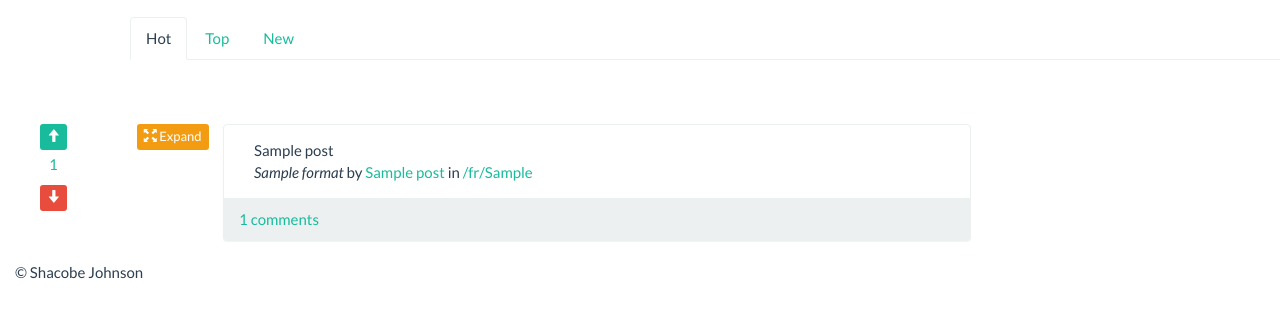
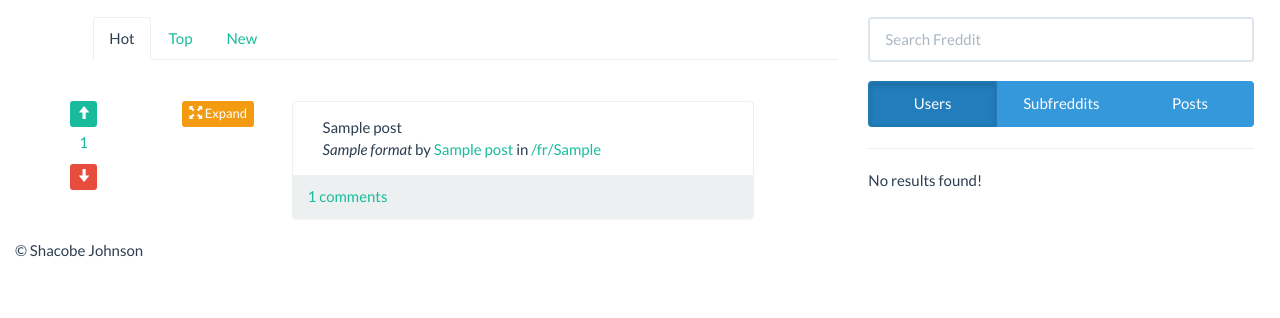
Before and after one commit to CobeMakarov/freddit, a Flask app: template templates/front_page.html in a window 1280 px wide. Shown: the part 60-378 px from the top of the page. Run offline with Flask 2, Linux system fonts and the light colour scheme; the template is opened without the code that fills it: most values are stand-ins (such as "Sample title", 1, 10 or a date in 2020); some libraries are stand-ins or nearby versions.

Commit message:
search complete for front page and subfreddit

```diff
--- a/server.py
+++ b/server.py
@@ -1,21 +1,20 @@
 import os
 import uuid
+import timeago, datetime
 
+from flask_socketio import SocketIO, emit
+from werkzeug import check_password_hash, generate_password_hash
 from flask import Flask, render_template, session, request, url_for, redirect
-from flask_socketio import SocketIO, emit
 
-from subfreddit import subfreddit
-from database import database
 from user import user
 from misc import misc
 from chat import chat
+from search import search as search_for
+from database import database
+from subfreddit import subfreddit
 
 from post import post as post_obj
 from comment import comment as cmt_obj
-
-from werkzeug import check_password_hash, generate_password_hash
-
-import timeago, datetime
 
 app = Flask(__name__)
 app.secret_key = 'F12Zr47j\3yX R~X@H!jmM]Lwf/,?KT'
@@ -172,6 +171,48 @@ def render_sub_sort(name=None, sort=None):
             return render_template('subfreddit.html',
                                    client=client, posts=sub.get_posts(sort), subfreddits=client.subfreddits,
                                    sub=sub, ago=timeago, date=datetime, is_mod=client.is_mod(sub.id))
+
+@app.route('/fr/subscribe/<id>')
+def subscribe(id=None):
+    if id is None:
+        return None;
+
+    if not session.get('authenticated'):
+        return redirect(url_for('frontpage'))
+
+    db.connect()
+
+    client = user(session['user_id'], db)
+
+    sub = subfreddit(id, db)
+
+    if sub is not None:
+        client.subscribe(id)
+
+    return render_template('subfreddit.html',
+                           client=client, posts=sub.get_posts("hot"), subfreddits=client.subfreddits,
+                           sub=sub, ago=timeago, date=datetime, is_mod=client.is_mod(sub.id))
+
+@app.route('/fr/unsubscribe/<id>')
+def unsubscribe(id=None):
+    if id is None:
+        return None;
+
+    if not session.get('authenticated'):
+        return redirect(url_for('frontpage'))
+
+    db.connect()
+
+    client = user(session['user_id'], db)
+
+    sub = subfreddit(id, db)
+
+    if sub is not None:
+        client.unsubscribe(id)
+
+    return render_template('subfreddit.html',
+                           client=client, posts=sub.get_posts("hot"), subfreddits=client.subfreddits,
+                           sub=sub, ago=timeago, date=datetime, is_mod=client.is_mod(sub.id))
 
 @app.route('/p/<id>')
 def render_post(id=None):
@@ -441,6 +482,37 @@ def try_bulk_save():
     if chat_manager.bulk_save(socket_new_messages):
         del socket_new_messages[:]
 
+@socketio.on('try_search')
+def try_search(query, param):
+    if not session.get('authenticated'):
+        return redirect(url_for('frontpage'))
+
+    db.connect()
+
+    results = ""
+
+    print query
+
+    if param == "users":
+        results = search_for.users(query, db)
+    elif param == "subfreddits":
+        results = search_for.subfreddits(query, db)
+    elif param == "posts":
+        results = search_for.posts(query, db)
+
+    emit('refresh_results', results)
+
+@socketio.on('try_subfreddit_search')
+def try_search_subfreddit(query, sub):
+    if not session.get('authenticated'):
+        return redirect(url_for('frontpage'))
+
+    db.connect()
+
+    results = search_for.posts_in_sub(query, sub, db)
+
+    emit('refresh_results', results)
+
 # start the server
 if __name__ == '__main__':
     socketio.run(app, host='0.0.0.0', port=8080, debug=True)
--- /dev/null
+++ b/static/scripts/search.js
@@ -0,0 +1,88 @@
+var search_app = angular.module('search_app', []);
+
+var typing_timer;
+
+var pulsate_interval;
+
+search_app.controller('SearchController', function($scope) {
+    var socket = io.connect('http://' + document.domain + ':' + location.port);
+
+    $scope.search_results = []
+
+    socket.on('refresh_results', function(results) {
+        setTimeout(function() {
+            $('#search_query').val("");
+            $('#subfreddit_search').val("");
+
+            $('#search_text').fadeOut(750, function() {
+                $scope.search_results = results;
+                $scope.$apply();
+            });
+        }, 2000)
+    })
+
+    $('#search_query').on('keyup', function() {
+        clearTimeout(typing_timer);
+
+        if($('#search_query').val()){
+            typing_timer = setTimeout(function() {
+
+                var val = $('#search_query').val();
+
+                if (val.length >= 3) {
+                    var search_param = '';
+
+                    if($('#search_users').hasClass('active')) {
+                        search_param = 'users';
+                    } else if($('#search_subfreddits').hasClass('active')) {
+                        search_param = 'subfreddits';
+                    } else if($('#search_posts').hasClass('active')) {
+                        search_param = 'posts';
+                    }
+
+                    $('#search_text').text("searching..");
+                    $('#search_text').fadeIn(750);
+
+                    socket.emit('try_search', val, search_param);
+                } else {
+                    $('#search_text').text("search query needs to be 3+ characters..");
+                    $('#search_text').fadeIn(750);
+                }
+            }, 1500);
+        }
+    });
+
+    $('.subfreddit_search_submit').on('click', function() {
+        var val = $('#subfreddit_search').val();
+
+        if (val.length > 3) {
+            $('#search_text').text("searching..");
+            $('#search_text').fadeIn(750);
+
+            socket.emit('try_subfreddit_search', val, $(this).attr('id'));
+        } else {
+            $('#search_text').text("search query needs to be 3+ characters..");
+            $('#search_text').fadeIn(750);
+        }
+    })
+});
+
+$(document).ready(function() {
+    $('#search_users').on('click', function() {
+        $(this).addClass('active');
+        $('#search_subfreddits').removeClass('active');
+        $('#search_posts').removeClass('active');
+    })
+
+    $('#search_subfreddits').on('click', function() {
+        $(this).addClass('active');
+        $('#search_users').removeClass('active');
+        $('#search_posts').removeClass('active');
+    })
+
+    $('#search_posts').on('click', function() {
+        $(this).addClass('active');
+        $('#search_subfreddits').removeClass('active');
+        $('#search_users').removeClass('active');
+    })
+})
--- /dev/null
+++ b/static/styles/bootstrap-extra.css
@@ -0,0 +1,3 @@
+input[type="text"] {
+    box-sizing: border-box;
+}
--- a/templates/front_page.html
+++ b/templates/front_page.html
@@ -1,6 +1,7 @@
 {% extends "front_page_layout.html" %}
 
 {% block content %}
+<div class="col-md-8">
     <div class="col-md-1"></div>
     <div class="col-md-11" style="padding-bottom: 5%; padding-left: 3%;">
         <div class="row">
@@ -19,7 +20,7 @@
         {% for post in posts %}
         <div class="col-md-12">
             <div class="row">
-            <div class="col-md-1 text-center">
+            <div class="col-md-2 text-center">
                 {% set client_vote_status = client.has_voted(post.id, true) %}
                 <div class="col-md-12">
                     {% if client_vote_status == 1 %}
@@ -56,7 +57,7 @@
             <div class="col-md-10">
                 <div class="row">
                     <div class="col-md-12">
-                        <div class="col-md-1">
+                        <div class="col-md-2">
                             <button type="button" class="btn btn-warning btn-xs post-expand">
                                 <span class="span6 glyphicon glyphicon-fullscreen"></span>  Expand
                             </button>
@@ -97,4 +98,50 @@
         </div>
         {% endfor %}
     {% endif %}
+</div>
+
+<div class="col-md-4" ng-controller="SearchController">
+    <div class="affix" style="padding-right: 2%;">
+        <div class="row" style="padding-bottom: 5%;">
+            <div class="col-md-12">
+                <form class="form">
+                    <div class="row" style="padding-bottom: 5%;">
+                        <div class="col-md-12">
+                            <input type="text" class="form-control" placeholder="Search Freddit" id="search_query" />
+                            <span id="search_text" class="help-block text-warning" style="display:none;">searching...</span>
+                        </div>
+                    </div>
+                    <div class="btn-group btn-group-justified">
+                        <div class="btn-group">
+                            <button type="button" class="btn btn-info active" id="search_users">Users</button>
+                        </div>
+                        <div class="btn-group">
+                            <button type="button" class="btn btn-info" id="search_subfreddits">Subfreddits</button>
+                        </div>
+                        <div class="btn-group">
+                            <button type="button" class="btn btn-info" id="search_posts">Posts</button>
+                        </div>
+                    </div>
+                    <hr>
+                </form>
+                <div class="pre-scrollable">
+                    <div ng-if="search_results.length > 0">
+                        <div class="row" ng-repeat="sr in search_results">
+                            <div class="col-md-1"></div>
+                            <div class="col-md-10">
+                                <h4><a href="{{ '{{ sr.link }}' }}" ng-bind="sr.name"></a> {{ '{{ sr.extra }}' }}</h4>
+                                <h5 ng-bind="sr.desc"></h5>
+                                <hr>
+                            </div>
+                            <div class="col-md-1"></div>
+                        </div>
+                    </div>
+                    <div ng-if="search_results.length <= 0">
+                        No results found!
+                    </div>
+                </div>
+            </div>
+        </div>
+    </div>
+</div>
 {% endblock %}
--- a/templates/front_page_layout.html
+++ b/templates/front_page_layout.html
@@ -1,5 +1,5 @@
 <!DOCTYPE html>
-<html lang="en">
+<html lang="en" ng-app="search_app">
     <head>
         <meta charset="UTF-8">
         <title>Freddit: Front Page</title>
@@ -9,6 +9,7 @@
         {% else %}
         <link rel="stylesheet" href="{{ url_for('static', filename='styles/light-bootstrap.css') }}">
         {% endif %}
+        <link rel="stylesheet" href="{{ url_for('static', filename='styles/bootstrap-extra.css') }}">
     </head>
     <body style="padding-top: 6%;">
         <div class="navbar navbar-default navbar-fixed-top">
@@ -65,6 +66,12 @@
     <script src="{{ url_for('static', filename='scripts/jquery.js') }}"></script>
     <script src="{{ url_for('static', filename='scripts/bootstrap.js') }}"></script>
     <script src="{{ url_for('static', filename='scripts/bootbox.min.js') }}"></script>
+
+    <script src="https://ajax.googleapis.com/ajax/libs/angularjs/1.4.8/angular.min.js"></script>
+    <script src="https://cdnjs.cloudflare.com/ajax/libs/socket.io/1.4.4/socket.io.js"></script>
+
     <script src="{{ url_for('static', filename='scripts/settings.js') }}"></script>
     <script src="{{ url_for('static', filename='scripts/subfreddit.js') }}"></script>
+    <script src="{{ url_for('static', filename='scripts/search.js') }}"></script>
+
 </html>
```
Also changed, not shown: misc.py (+16 -0 lines), search.py (added, +80 -0 lines), templates/chat_layout.html (+5 -4 lines), templates/subfreddit.html (+23 -5 lines), templates/subfreddit_post.html (+5 -4 lines), user.py (+22 -1 lines), 3 other files.
